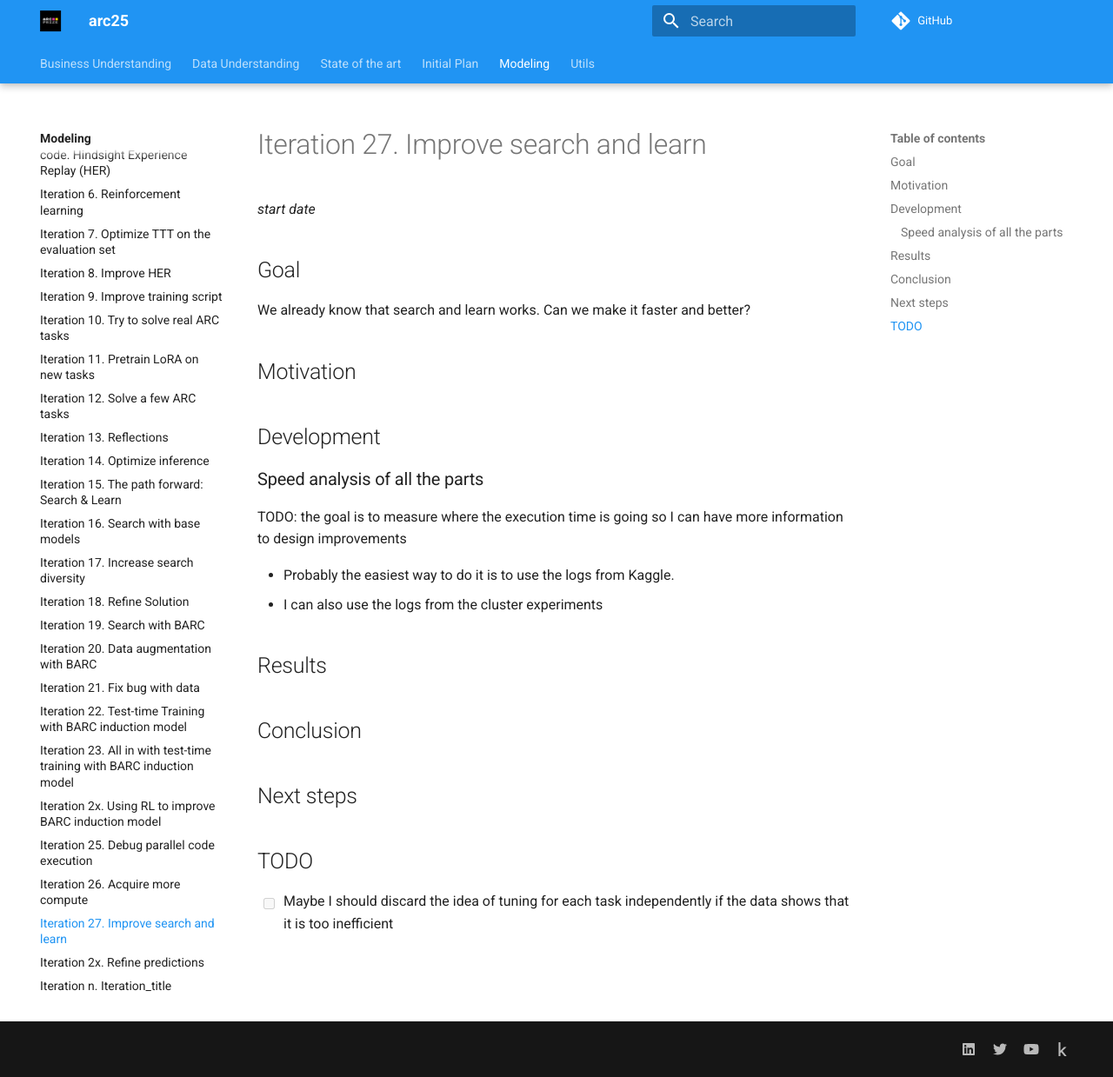
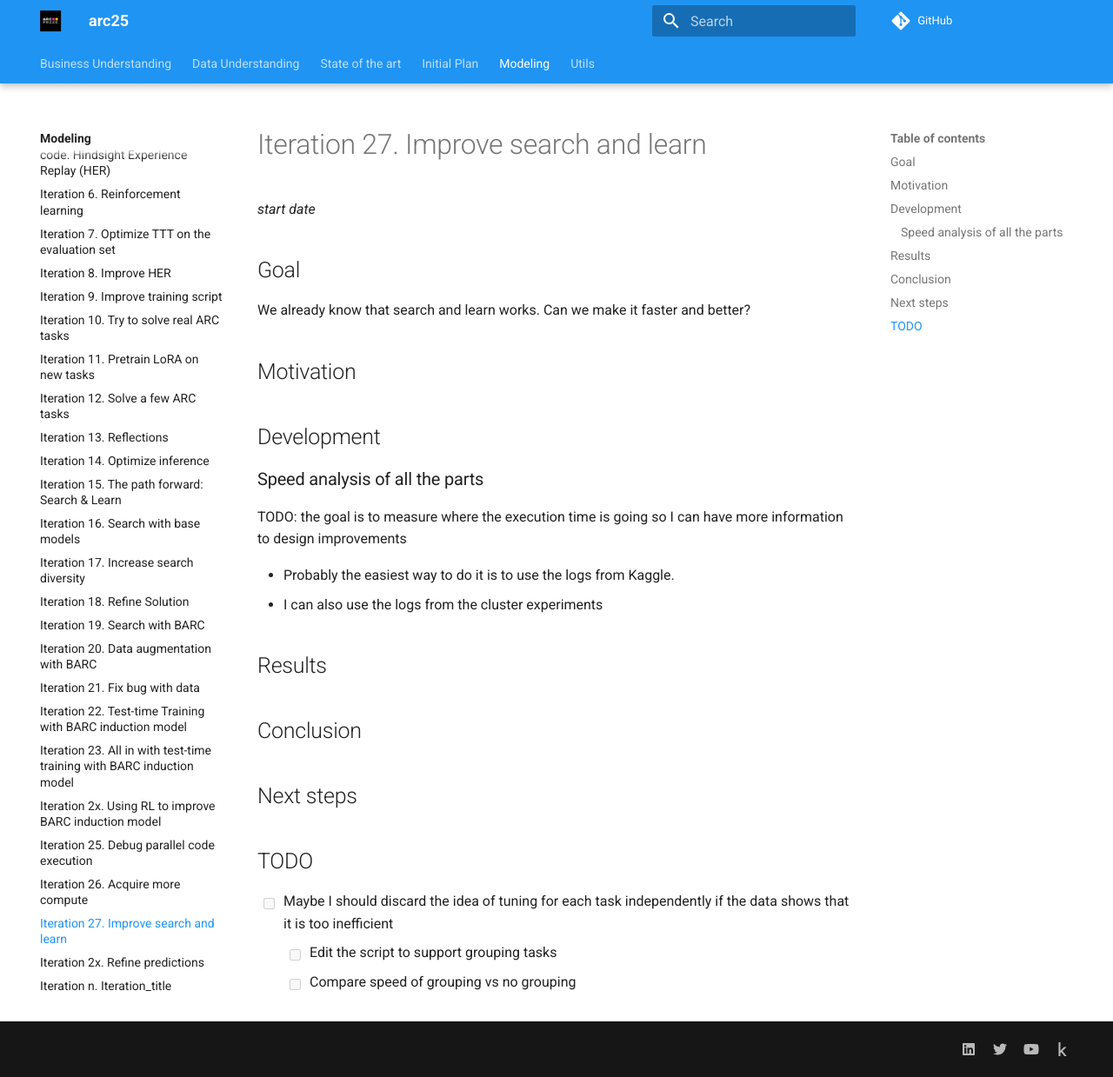
Before and after one commit to ironbar/arc25, an MkDocs documentation site: the page built from docs/modeling/Iteration_27_improve_search_and_learn.md, in a window 1280 px wide and 1239 px high. Shown: the whole window at 87% size. Built offline with MkDocs 1.6.1 and Material for MkDocs 9.7.7, drawn with Linux system fonts in a browser that asks for light colours; comment, search, counter and statistics services are not loaded.

Commit message:
added todo

```diff
--- a/docs/modeling/Iteration_27_improve_search_and_learn.md
+++ b/docs/modeling/Iteration_27_improve_search_and_learn.md
@@ -35,3 +35,5 @@ TODO: the goal is to measure where the execution time is going so I can have mor
 ## TODO
 
 - [ ] Maybe I should discard the idea of tuning for each task independently if the data shows that it is too inefficient
+  - [ ] Edit the script to support grouping tasks
+  - [ ] Compare speed of grouping vs no grouping
```
